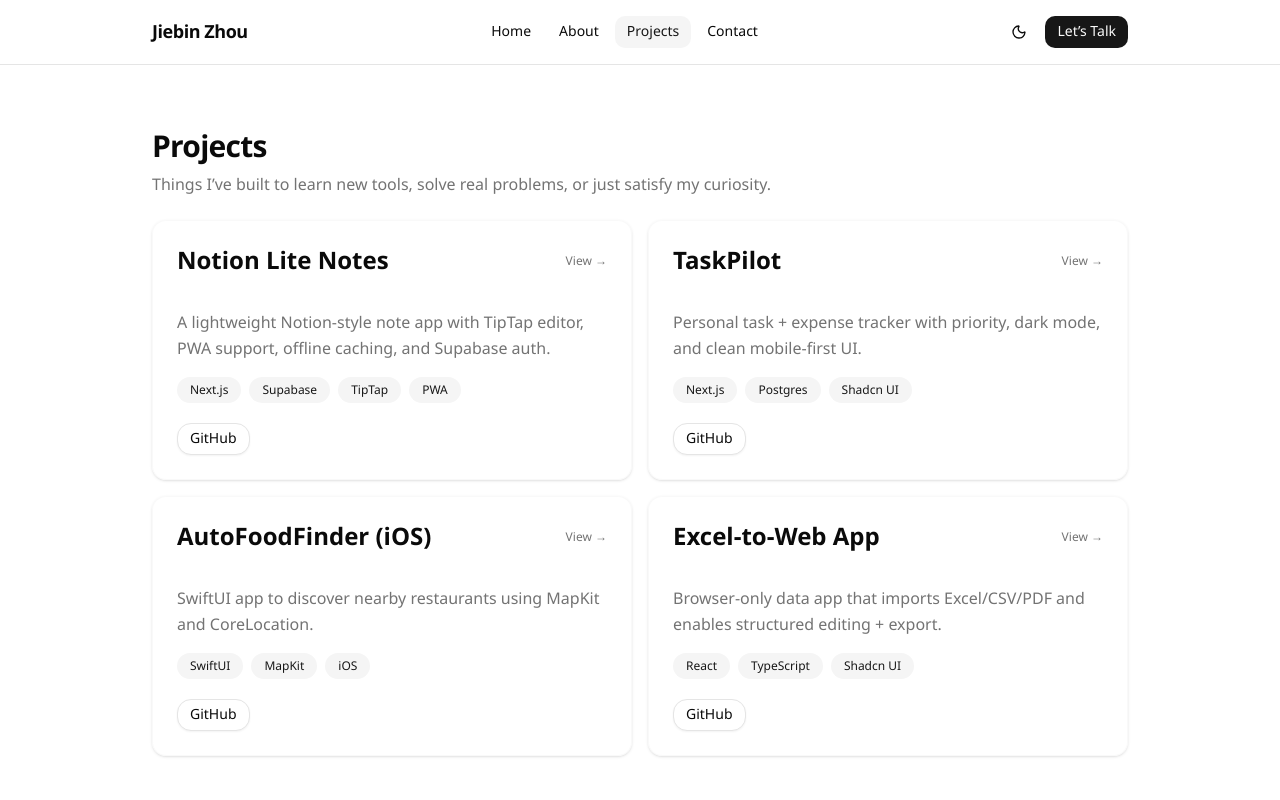
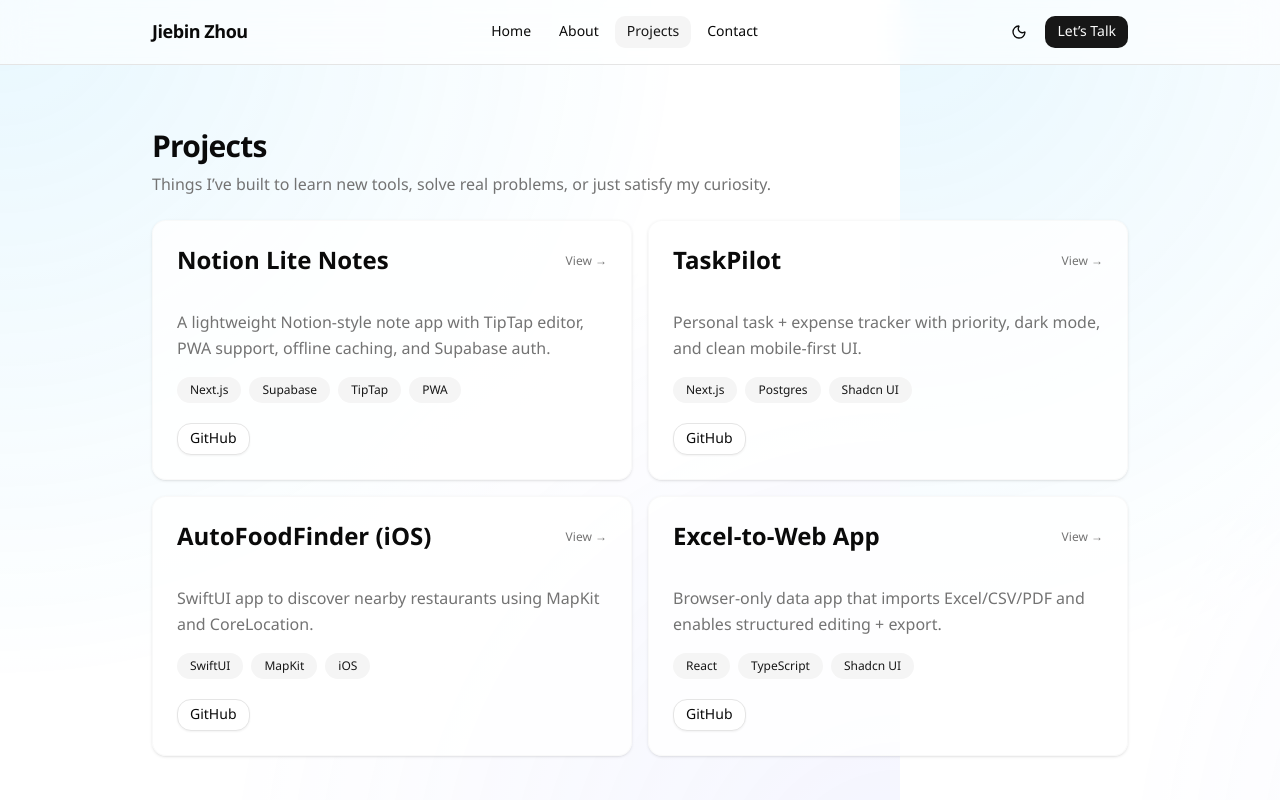
Before and after one commit to jiebinzhou98/portfolio, a Next.js app: page /projects in a window 1280 px wide. Shown: the top 800 px of the page. Built offline with nearby package versions, Linux system fonts and the light colour scheme.

Commit message:
style: :art: implement better background color display

```diff
--- a/src/app/globals.css
+++ b/src/app/globals.css
@@ -120,13 +120,31 @@
     @apply bg-background text-foreground;
   }
 }
-/* soft gradient background */
+
+/* base solid background color */
 body {
-  background:
-    radial-gradient(1200px circle at 10% -10%, hsl(var(--primary) / 0.10), transparent 40%),
-    radial-gradient(1100px circle at 90% 0%, hsl(var(--secondary) / 0.12), transparent 45%),
-    hsl(var(--background));
+  background-color: hsl(var(--background));
 }
+
+/* subtle tech grid + glow */
+/* subtle gradient glow only (no grid) */
+body::before {
+  content: "";
+  position: fixed;
+  inset: 0;
+  z-index: -1;
+  pointer-events: none;
+  opacity: 0.45;
+
+  background-image:
+    radial-gradient(circle at 0% 0%, rgba(56, 189, 248, 0.25), transparent 55%),
+    radial-gradient(circle at 100% 100%, rgba(129, 140, 248, 0.20), transparent 55%);
+
+  background-size:
+    900px 900px,
+    900px 900px;
+}
+
 
 /* smoother text rendering */
 * {
--- a/src/components/site/project-card.tsx
+++ b/src/components/site/project-card.tsx
@@ -7,7 +7,7 @@ export default function ProjectCard({ project }: { project: Project }) {
   return (
     <Card className="group relative overflow-hidden border border-muted/60 bg-background/80 transition-all duration-300 hover:-translate-y-1 hover:shadow-xl hover:border-primary/40">
       {/* glow layer */}
-      <div className="pointer-events-none absolute inset-0 opacity-0 group-hover:opacity-100 transition-opacity duration-300 bg-gradient-to-br from-primary/10 via-transparent to-secondary/15" />
+      <div className="pointer-events-none absolute inset-0 opacity-0 group-hover:opacity-100 transition-opacity duration-300 bg-linear-to-br from-primary/10 via-transparent to-secondary/15" />
 
       <CardHeader className="relative">
         <CardTitle className="text-xl md:text-2xl flex items-center justify-between gap-2">
```
